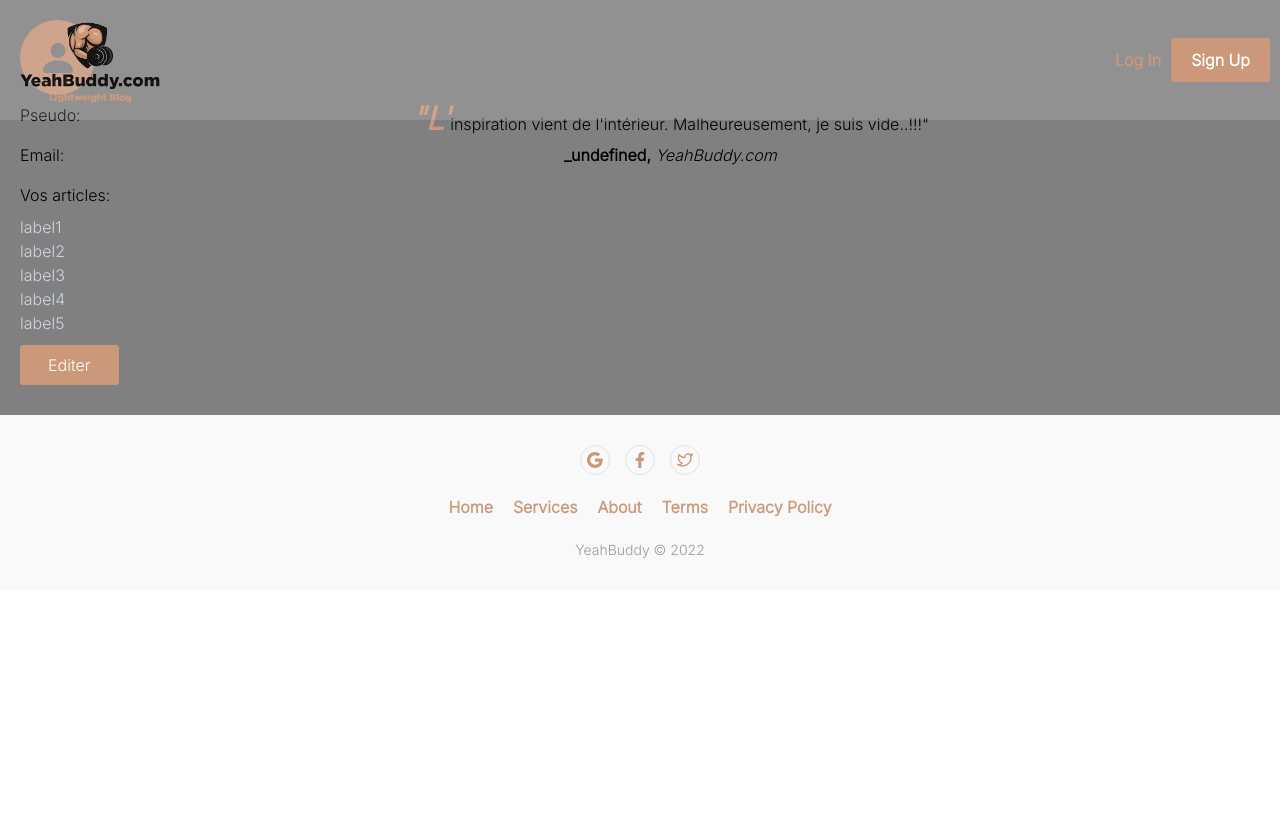
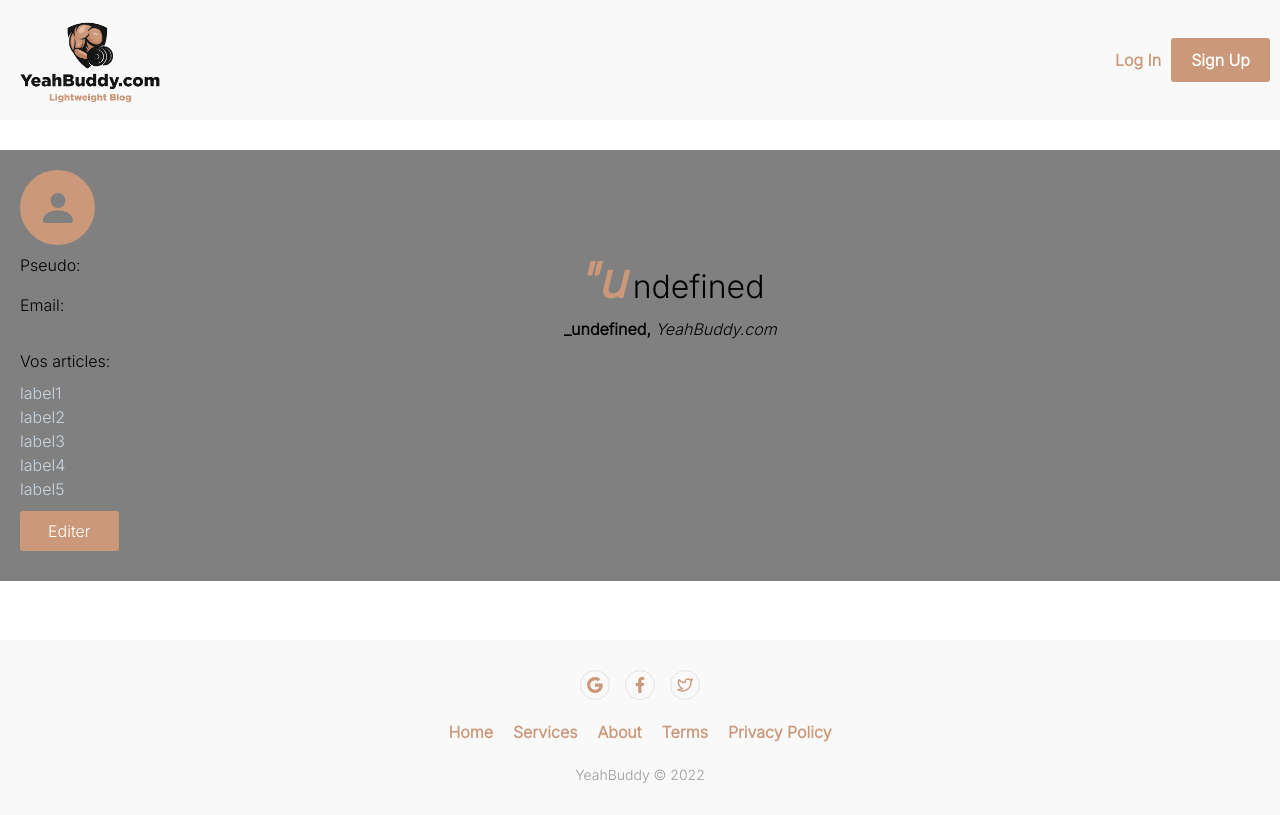
Before and after one commit to Sttayllah/WCS-monorepo, a React (Create React App) app in the folder front/: page /userzzz in a window 1280 px wide. Built offline with nearby package versions, Linux system fonts and the light colour scheme.

Commit message:
Minor style fix

```diff
--- a/front/src/App.css
+++ b/front/src/App.css
@@ -72,6 +72,7 @@ body {
   align-items: center;
   background-color: var(--light-grey);
   padding: 30px;
+  width: 100%;
 }
 
 .footer-logo-wrapper {
@@ -409,12 +410,15 @@ body {
 }
 
 /* user profile */
-
+.citation {
+  font-size: 2rem;
+}
 .citation::first-letter {
-  font-size: 2rem;
+  font-size: 3rem;
   font-style: italic;
   color: #cc987a;
   font-weight: bold;
+  padding-right: 7px;
 }
 
 .citationUser {
--- a/front/src/components/Userprofile.tsx
+++ b/front/src/components/Userprofile.tsx
@@ -131,14 +131,10 @@ export const Userprofile = (props: UserProfileProps) => {
             <Button
               style={{ borderRadius: '3px' }}
               title={'Valider'}
-              onClick={
-                () => {
-                  updateUser();
-                  setEditMode(false);
-                }
-
-                //DO SOMETHING ELSE WITH BDD
-              }
+              onClick={() => {
+                updateUser();
+                setEditMode(false);
+              }}
             />
           </>
         ) : (
@@ -162,7 +158,7 @@ export const Userprofile = (props: UserProfileProps) => {
               <figure style={{ width: '100%', textAlign: 'center' }}>
                 <blockquote>
                   <p className="citation">
-                    {isNullOrEmpty(description)
+                    {description === 'Description'
                       ? '"L\'inspiration vient de l\'intérieur. Malheureusement, je suis vide..!!!"'
                       : '"' + description}
                   </p>
--- a/front/src/pages/UserScreen.tsx
+++ b/front/src/pages/UserScreen.tsx
@@ -4,7 +4,10 @@ import { articles } from '../model/fakeDatas';
 
 export const UserScreen = () => {
   return (
-    <div className={'userprofileGlobal'}>
+    <div
+      className={'userprofileGlobal'}
+      style={{ position: 'relative', top: '150px', height: '80vh' }}
+    >
       <Userprofile articles={articles} />
     </div>
   );
```
